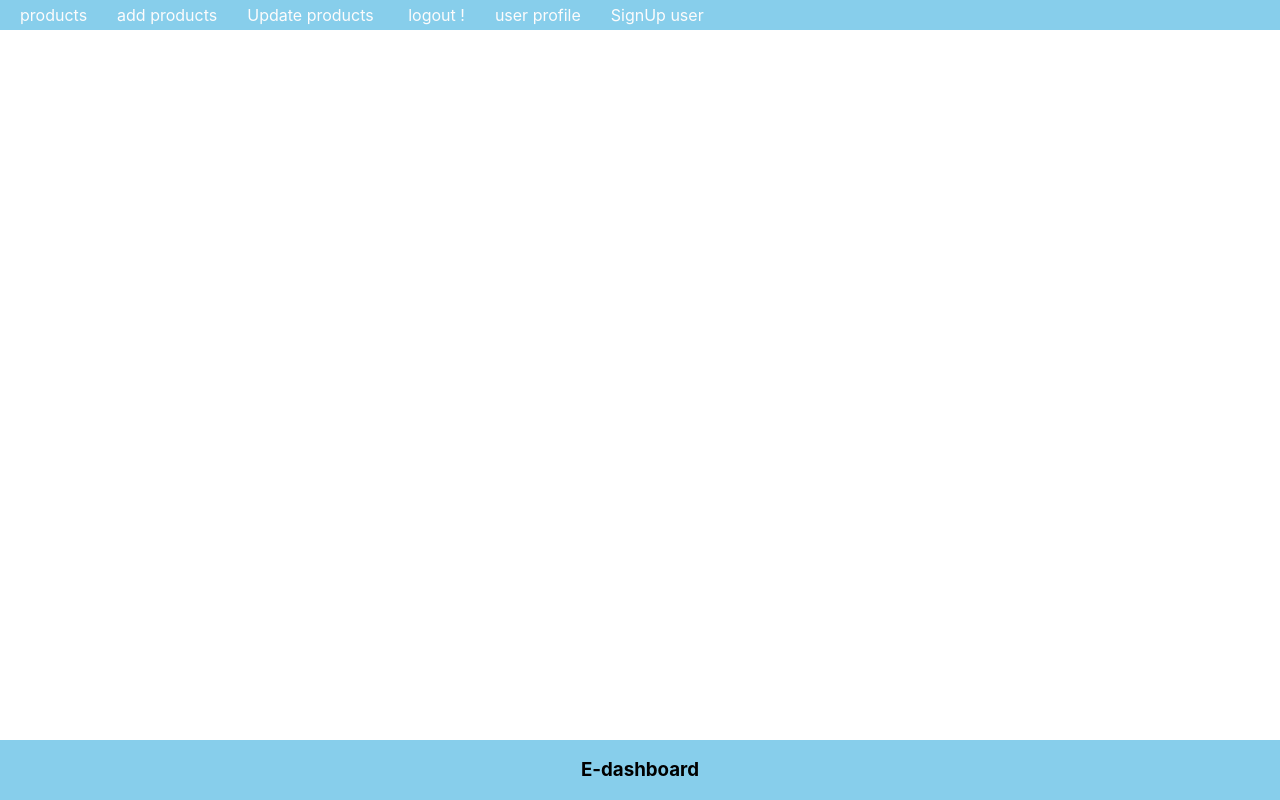
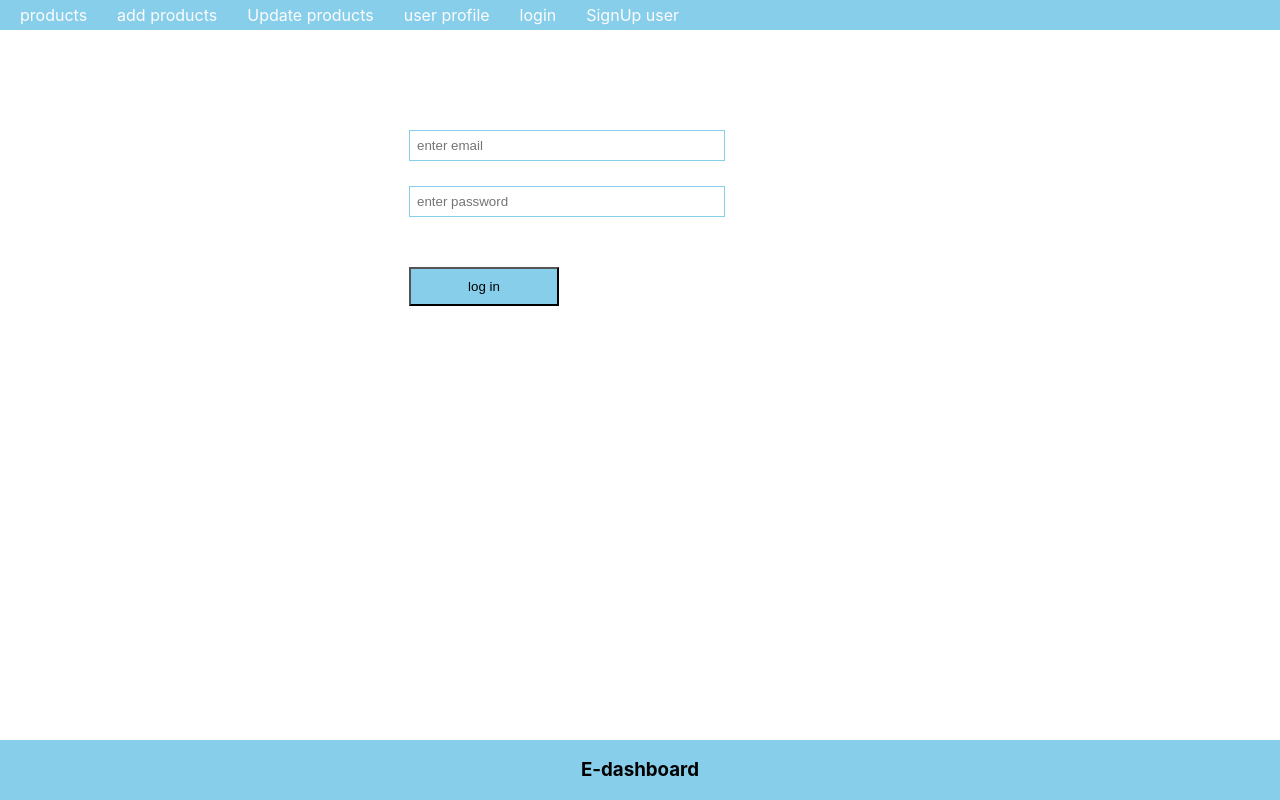
Before and after one commit to Rohit0508/crud-operation, a React (Create React App) app in the folder front-end/: page /login in a window 1280 px wide. Built offline with nearby package versions, Linux system fonts and the light colour scheme.

Commit message:
login api integration

```diff
--- a/front-end/src/App.css
+++ b/front-end/src/App.css
@@ -30,6 +30,10 @@
 }
 .register{
   margin-left: 30%;
+}
+.login{
+  margin-left: 30%;
+  margin-top: 100px;
 }
 .appButton{
   margin: 25px;
--- a/front-end/src/App.js
+++ b/front-end/src/App.js
@@ -4,6 +4,8 @@ import Nav from './components/Nav'
 import { BrowserRouter ,Routes,Route} from 'react-router-dom';
 import Footer from './components/footer';
 import SignUp from './components/SignUp';
+import Privatecomp from './components/privatecomponents';
+import Login from './components/Login';//first letter of login must be capital
 
 function App() {
   return (
@@ -11,12 +13,18 @@ function App() {
       <BrowserRouter>
       <Nav />
       <Routes>
+
+      <Route element={<Privatecomp />}>
         <Route path='/' element={<h1>product listing component</h1>} />
         <Route path='/add' element={<h1>add product here</h1>} />
         <Route path='/update' element={<h1>update info</h1>} />
         <Route path='/logout' element={<h1>logout page</h1>} />
         <Route path='/profile' element={<h1>profile page</h1>} />
+
+        </Route>
+
         <Route path='/signup' element={<SignUp />}/>
+        <Route path='/login' element={<Login />}/>
       </Routes>
 
       </BrowserRouter>
--- /dev/null
+++ b/front-end/src/components/Login.js
@@ -0,0 +1,51 @@
+import React, {useEffect} from "react";
+import { useNavigate } from "react-router-dom";
+
+
+const Login=() => {
+    const [email, setEmail] = React.useState("");
+    const [password, setPassword] = React.useState("");
+    const navigate=useNavigate();
+    useEffect(()=>{
+        const auth = localStorage.getItem('user');//to check wether the user is already signedup or not
+        //while loading the page
+        if (auth) {
+            navigate( '/');
+        }
+    })
+    const handleLogin=async()=>{
+        console.log(email,password);
+        let result = await fetch("http://localhost:6800/login", {
+            method: 'post',
+            body: JSON.stringify({email, password }),
+            mode:'cors',
+            headers: {
+                'Content-Type': 'application/json'
+            }
+        });
+        result = await result.json();
+        console.warn(result);
+        if(result.name)
+        {
+            localStorage.setItem("user",JSON.stringify(result));
+            navigate( '/');
+        }
+        else
+        {
+            alert("please enter valid details");
+        }
+    }
+    return  (
+        <div className="login">
+           <input className="inputBox" type="text" placeholder="enter email"
+           onChange={(e) => setEmail(e.target.value)} value={email}/>
+           <input className="inputBox" type="password"  placeholder="enter password"
+           onChange={(e) => setPassword(e.target.value)} value={password}/>
+
+           <button onClick={handleLogin} className="appButton" type="button">log in</button>
+
+        </div>
+    )
+}
+
+export default Login;
--- a/front-end/src/components/Nav.js
+++ b/front-end/src/components/Nav.js
@@ -1,15 +1,28 @@
-import React from "react";
-import { Link } from "react-router-dom";
+import React,{useEffect} from "react";
+import { Link,useNavigate } from "react-router-dom";
 const Nav =()=>{
+    const auth = localStorage.getItem('user');
+    const navigate=useNavigate();
+    const logout=()=>{ //to logout and clear data from localstorage
+        localStorage.clear();
+        navigate('/signup'); //alternate way to redirect on sign up page
+    }
     return(
         <div>
             <ul className="nav-ul">
                 <li><Link to ='/'>products</Link></li>
                 <li><Link to ='/add'>add products</Link></li>
                 <li><Link to ='/update'>Update products</Link></li>
-                <li><Link to ='/logout'> logout !</Link></li>
+
                 <li><Link to ='/profile'>user profile</Link></li>
-                <li><Link to ='/signup'>SignUp user</Link></li>
+
+                {
+                    auth ?<li><Link onClick={logout} to ='/signup'> logout !</Link></li>
+                    :<>
+                    <li><Link to ='/login'>login</Link></li>
+                    <li><Link to ='/signup'>SignUp user</Link></li>
+                    </>
+                }
             </ul>
         </div>
     )
--- a/front-end/src/components/SignUp.js
+++ b/front-end/src/components/SignUp.js
@@ -7,29 +7,30 @@ const SignUp = () => {
     const [password, setPassword] = useState("");
     const navigate = useNavigate();
     useEffect(() => {
-        const auth = localStorage.getItem('user');
+        const auth = localStorage.getItem('user');//to check wether the user is already signedup or not
+        //while loading the page
         if (auth) {
             navigate('/')
         }
     }, [])
 
-    // const collectData = async () => {
-    //     console.warn(name, email, password);
-    //     let result = await fetch("http://localhost:5000/register", {
-    //         method: 'post',
-    //         body: JSON.stringify({ name, email, password }),
-    //         mode:'cors',
-    //         headers: {
-    //             'Content-Type': 'application/json'
-    //         }
-    //     });
-    //     result = await result.json();
-    //     console.warn(result);
-    //     localStorage.setItem("user", JSON.stringify(result.result))
-    //     localStorage.setItem("token", JSON.stringify(result.auth))
+    const collectData = async () => {
+        console.warn(name, email, password);
+        let result = await fetch("http://localhost:6800/register", {
+            method: 'post',
+            body: JSON.stringify({ name, email, password }),
+            mode:'cors',
+            headers: {
+                'Content-Type': 'application/json'
+            }
+        });
+        result = await result.json();
+        console.warn(result);
+        localStorage.setItem("user", JSON.stringify(result.result))
+        localStorage.setItem("token", JSON.stringify(result.auth))
 
-    //     navigate('/')
-    // }
+        navigate('/')
+    }
 
     return (
         <div className="register">
--- /dev/null
+++ b/front-end/src/components/privatecomponents.js
@@ -0,0 +1,9 @@
+import React from "react";
+import { Navigate,Outlet } from "react-router-dom";
+const Privatecomp=()=>{
+    const auth= localStorage.getItem('user');
+
+    return auth?<Outlet />:<Navigate to="/signup" />
+}
+
+export default Privatecomp
```
Also changed, not shown: 1 other file (tests, documents, lock files or other folders).
